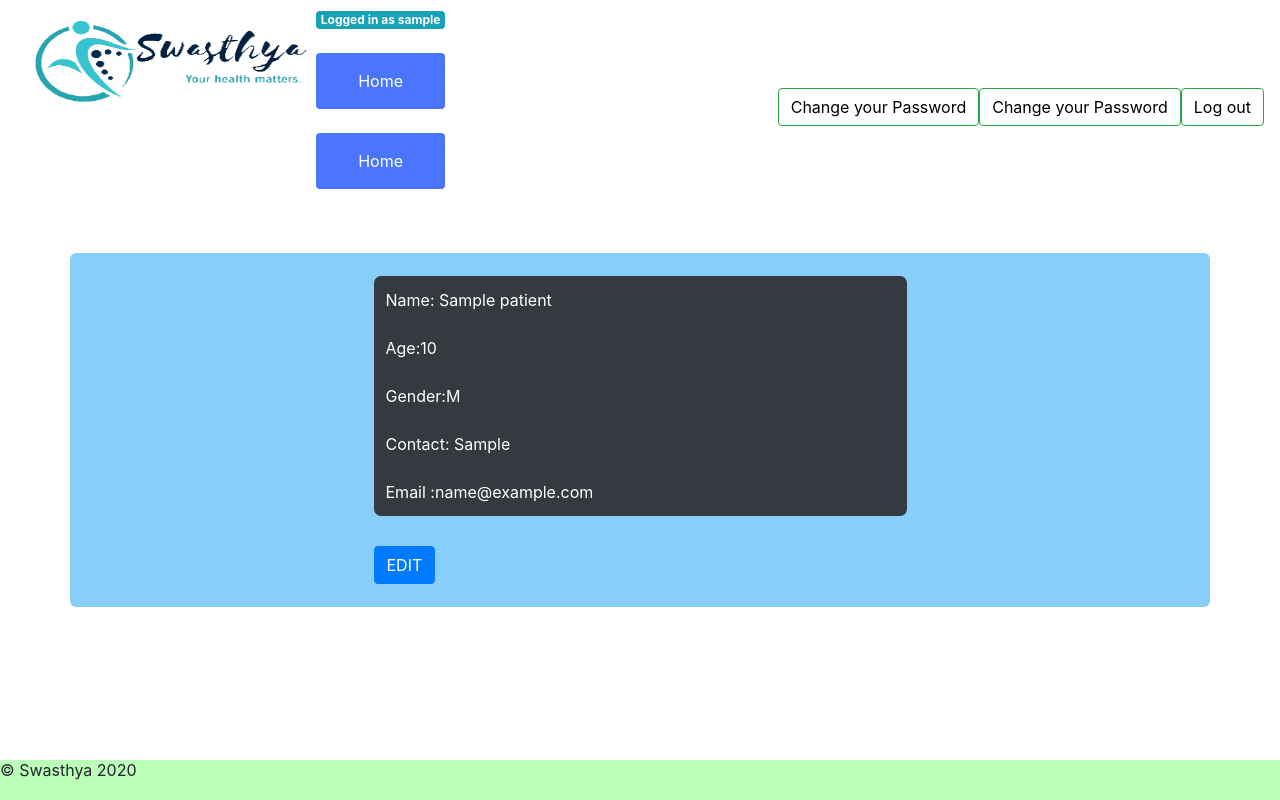
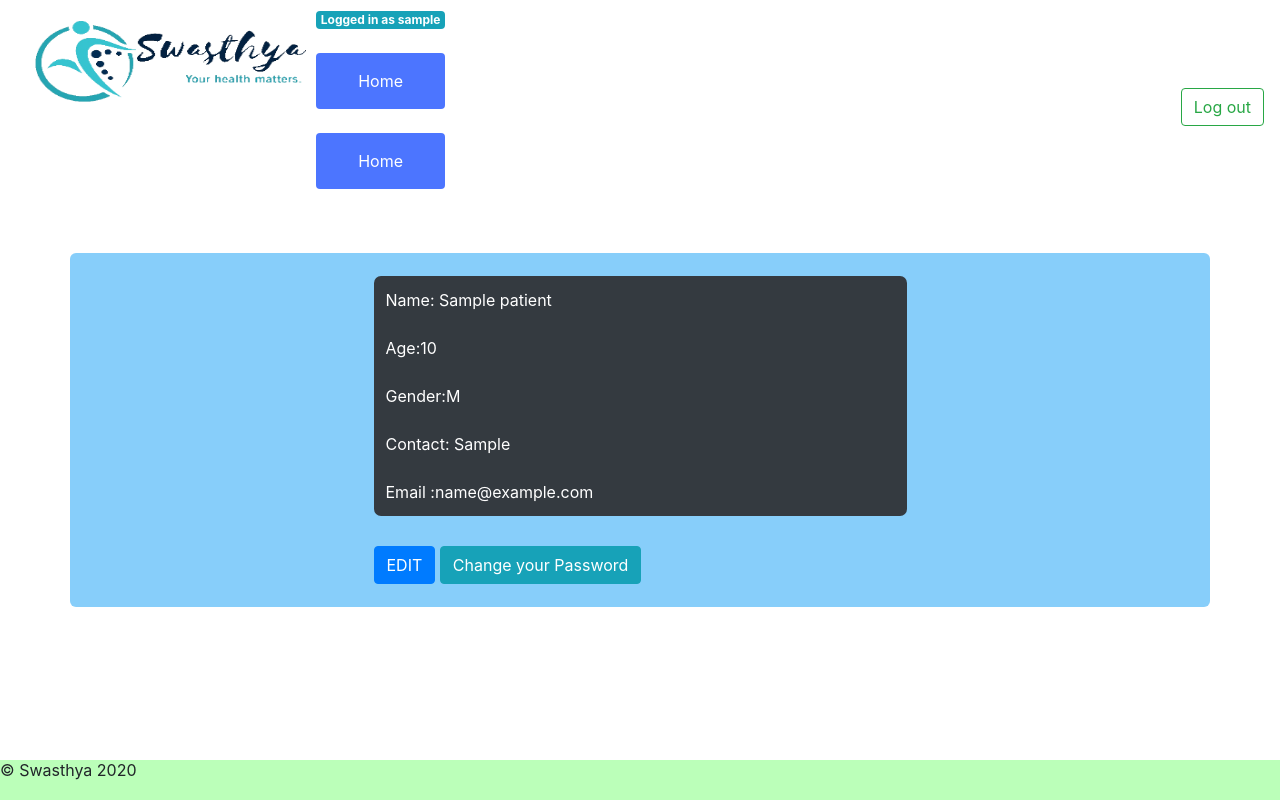
Before and after one commit to rohanb1216/wf-swasthya, a Django app: page /patient/profile_view in a window 1280 px wide. Run offline with Django 3.2, Linux system fonts and the light colour scheme; a user stored in the database is signed in; tables that the repository leaves empty hold one stand-in row (values such as "Sample post"); some libraries are stand-ins or nearby versions.

Commit message:
final template changes

```diff
--- a/swasthya/templates/swasthya/patient/profile_view.html
+++ b/swasthya/templates/swasthya/patient/profile_view.html
@@ -38,6 +38,8 @@
     <div class="col-md-3"></div>
     <div class="col-md-6">
         <a href="{% url 'profile_edit_patient' %}"><button class="btn btn-primary"> EDIT </button></a>
+        <a href="{% url 'change_password_patient' %}"><button class="btn btn-info my-2 my-sm-0">
+            Change your Password</button></a>
     </div>
     <div class="col-md-3"></div>
 </div>
--- a/templates/base.html
+++ b/templates/base.html
@@ -73,16 +73,8 @@
                   </li>
 
                   </ul>
-                  {% if user.is_doctor %}
-                    <button class="btn btn-outline-success my-2 my-sm-0"><a href="{% url 'change_password' %}">
-                      Change your Password </a></button>
-                      {% endif %}
-                      {% if user.is_patient %}
-                      <button class="btn btn-outline-success my-2 my-sm-0"><a href="{% url 'change_password_patient' %}">
-                      Change your Password</a></button>
-                      {% endif %}
                   {% if user.is_authenticated %}
-                      <button class="btn btn-outline-success my-2 my-sm-0" type="submit"> <a href="{% url 'logout' %}">Log out</a></button>
+                  <a href="{% url 'logout' %}"><button class="btn btn-outline-success my-2 my-sm-0" type="submit">Log out</button></a>
                       {% endif %}
                 </div>
               </nav>
```
